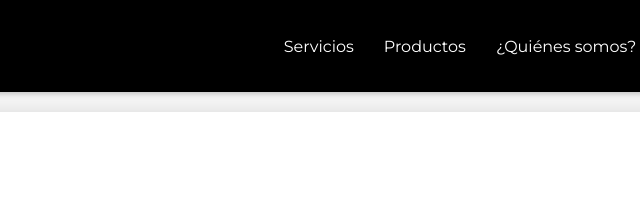
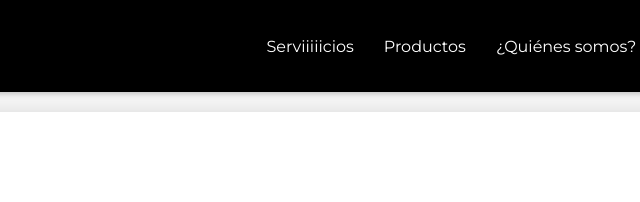
Before and after one commit to ricar6969/mipcera2, a plain HTML site: page index.html in a window 1280 px wide. Shown: the top 202 px of the page, 501-1141 px from the left. Drawn offline with Linux system fonts and the light colour scheme.

Commit message:
Update index.html

```diff
--- a/index.html
+++ b/index.html
@@ -221,7 +221,7 @@
                 <img src="images/logoh1.png" alt="Logo miPCera.com">
             </div>
             <ul>
-                <li><a href="#servicios">Servicios</a></li>
+                <li><a href="#servicios">Serviiiiicios</a></li>
                 <li><a href="#productos">Productos</a></li>
                 <li><a href="#quienes-somos">¿Quiénes somos?</a></li>
                 <li><a href="#contacto">Contacto</a></li>
```
